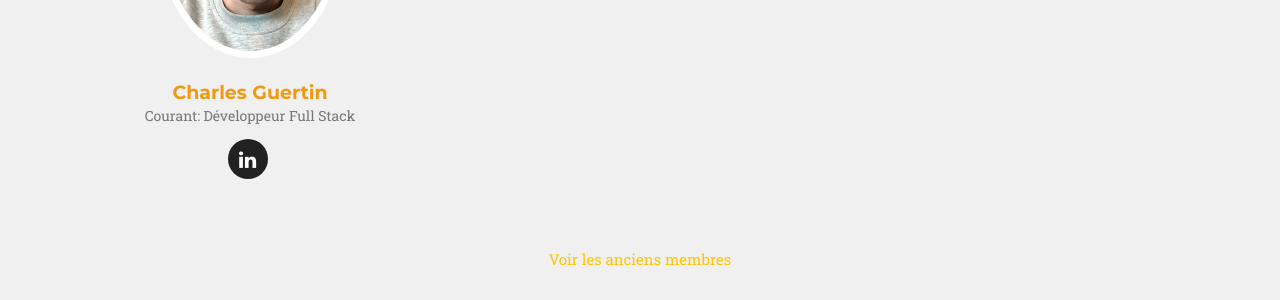
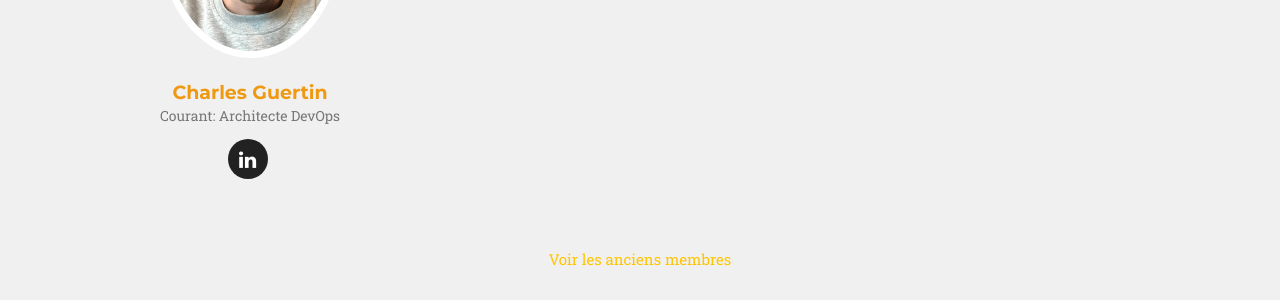
Before and after one commit to ClubCedille/clubcedille.github.io, a Jekyll site: the page built from index.html, in a window 1280 px wide and 900 px high, scrolled down 5385 px. Shown: the part 154-454 px from the top of the window. Built offline with Jekyll 4.4.1, drawn with Linux system fonts in a browser that asks for light colours; some web fonts are replaced.

Commit message:
Title change

```diff
--- a/_data/fr/members.yml
+++ b/_data/fr/members.yml
@@ -56,7 +56,7 @@ people:
   cguertz:
     name: Charles Guertin
     email: charlesguertin@live.ca
-    position: 'Courant: Développeur Full Stack'
+    position: 'Courant: Architecte DevOps'
     pic: cguertz
     social:
       - title: linkedin
```
